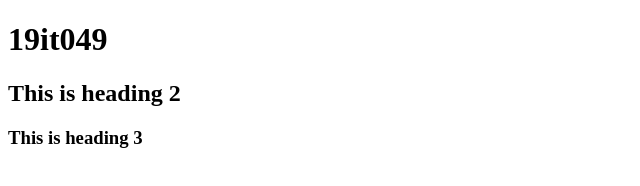
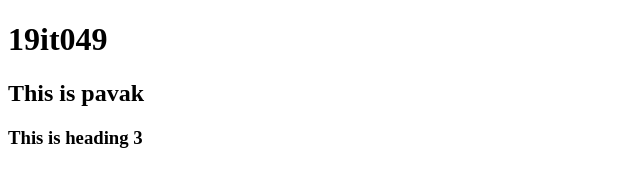
Before and after one commit to Pavak333/practical-3, a plain HTML site: page index.html in a window 1280 px wide. Shown: the full height of the page, 0-640 px from the left. Drawn offline with Linux system fonts and the light colour scheme.

Commit message:
Update index.html

```diff
--- a/index.html
+++ b/index.html
@@ -3,7 +3,7 @@
 <body>
 
 <h1>19it049</h1>
-<h2>This is heading 2</h2>
+<h2>This is pavak</h2>
 <h3>This is heading 3</h3>
 
 
```
